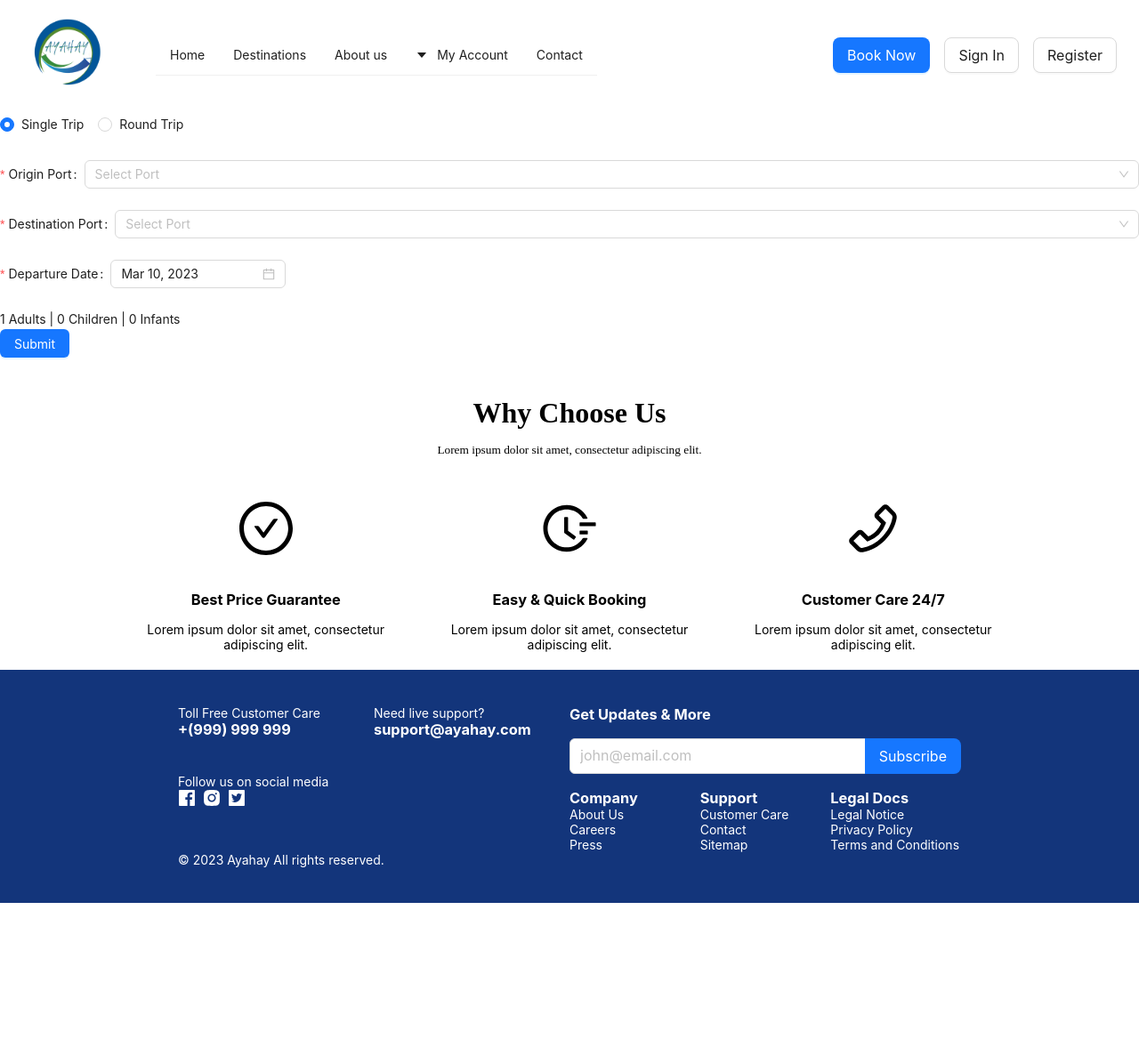
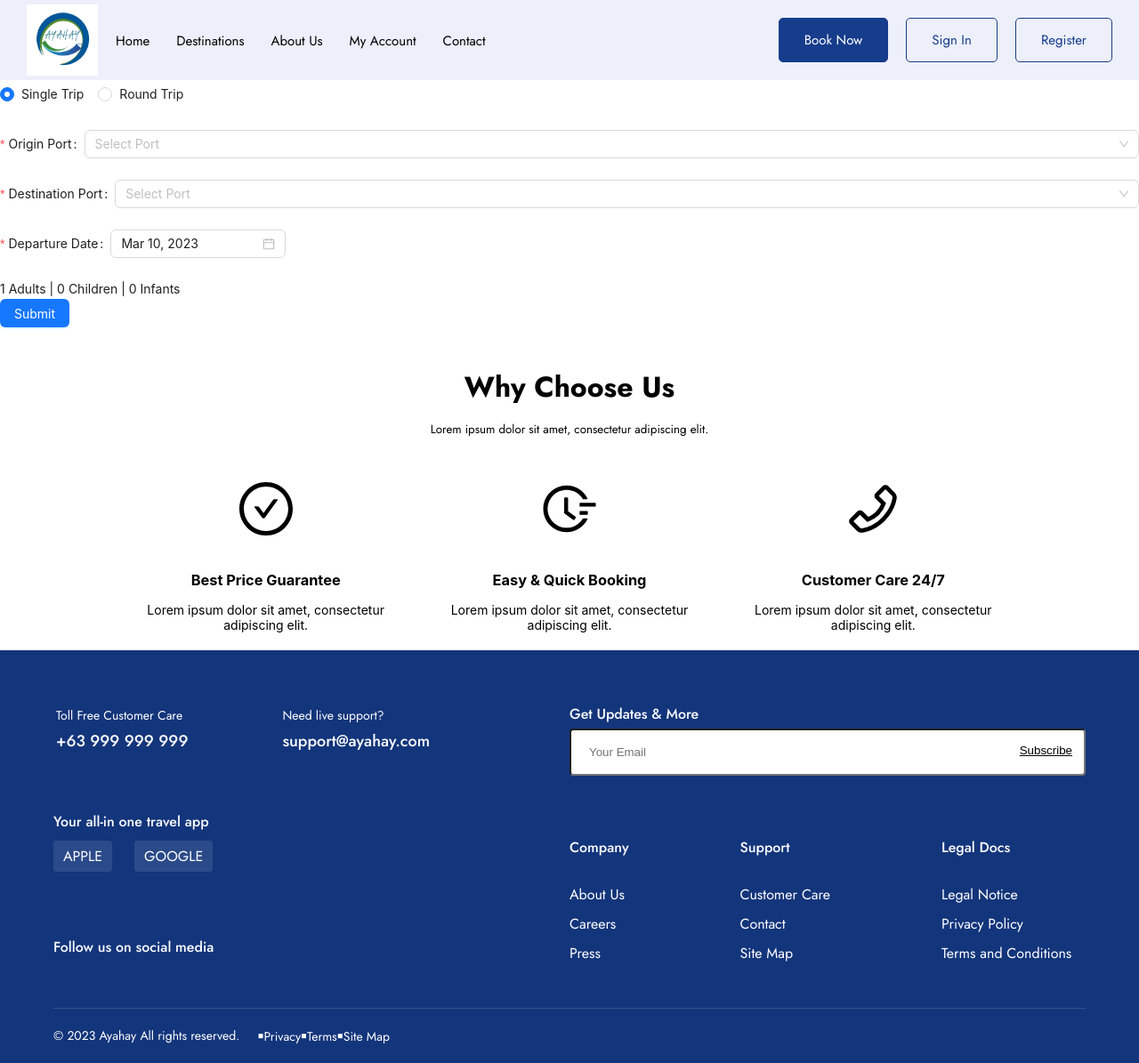
Before and after one commit to ayahayadmin/Ayahay, a Next.js app: page / in a window 1280 px wide. Shown: the whole page at 89% size. Before the commit the page ends 1015 px from the top, so only its background shows below. Built offline with nearby package versions, Linux system fonts and the light colour scheme.

Commit message:
updated header and footer

```diff
--- a/app/layout.tsx
+++ b/app/layout.tsx
@@ -1,6 +1,10 @@
+'use client'
 import './globals.css';
 import Footer from '@/common/components/Footer';
 import Header from '@/common/components/Header';
+import {Jost} from 'next/font/google';
+
+const jost = Jost({subsets: ['latin'], display: 'swap'});
 
 export const metadata = {
   title: 'Ayahay',
@@ -13,7 +17,7 @@ export default function RootLayout({
   children: React.ReactNode;
 }) {
   return (
-    <html lang='en'>
+    <html lang='en' className={jost.className}>
       <body>
         <Header />
         <main>{children}</main>
--- a/common/components/Footer.module.scss
+++ b/common/components/Footer.module.scss
@@ -1,12 +1,133 @@
-$bg_color: #13357b;
-$font_color: #fff;
+.footer {
+  background-color: #13357b;
+  color: #fff;
+  padding: 60px 60px 20px 60px;
+  display: flex;
+  flex-wrap: wrap;
+  justify-content: space-between;
 
-.containerFluid {
-  padding: 40px 200px;
-  background-color: $bg_color;
-  color: $font_color;
-}
+    .cont {
+      display: flex;
+      flex-wrap: wrap;
+      flex: 1 1 50%;
+      gap: 20px 125px;
 
-.icon {
-  font-size: 20px;
-}
+      &:nth-of-type(1) {
+        gap: 25px 100px;
+      }
+
+      .break {
+        flex-basis: 100%;
+        height: 0;
+        }
+
+      .sub-cont {
+
+        .h1 {
+          font-size: 14px;
+          padding: 3px;
+
+          a {
+            font-size: 18px;
+            font-weight: 500;
+            transition: color 0.3s;
+
+            &:hover {
+              color: #3554D1;
+            }
+          }
+        }
+
+        .h2  {
+          font-size: 16px;
+          font-weight: 500;
+        }
+
+        .button {
+          background-color: #2b4a89;
+          border: 1px solid #2b4a89;
+          border-radius: 3px;
+          padding: 5px 10px;
+          margin: 10px 25px 10px 0;
+          display: inline-flex;
+          }
+
+        ul {
+          list-style-type: none;
+          margin-top: 30px;
+
+          li {
+            margin-top: 10px;
+
+            a {
+              transition: 0.3s;
+
+              &:hover {
+                color: #3554D1;
+              }
+            }
+          }
+        }
+      }
+
+      .input-field {
+        position: relative;
+        width: 100%;
+        height: 110px;
+
+        .h2  {
+          font-size: 16px;
+          font-weight: 500;
+        }
+
+        input {
+          border-radius: 4px;
+          outline: none;
+          padding: 17px 20px;
+          margin-top: 5px;
+          width: 100%;
+        }
+
+        button {
+          position: absolute;
+          top: 45px;
+          right: 15px;
+          border: none;
+          background-color: #fff;
+          text-decoration: underline;
+        }
+      }
+    }
+
+    .cont-bottom {
+      font-size: 14px;
+      border-top: 1px solid rgba(255, 255, 255, 0.15);
+      padding-top: 20px;
+      margin-top: 50px;
+      display: flex;
+      flex-basis: 100%;
+      flex-wrap: wrap;
+
+      ul {
+        margin-left: 20px;
+
+        li {
+          display: inline;
+
+          &:before {
+            content: "\ffed";
+            color: #fff;
+
+          }
+
+          a {
+            transition: 0.3s;
+
+            &:hover {
+              color: #3554D1;
+            }
+          }
+        }
+      }
+    }
+  }
--- a/common/components/Footer.tsx
+++ b/common/components/Footer.tsx
@@ -14,89 +14,69 @@ export default function Footer() {
   const onSearch = (value: string) => console.log(value);
 
   return (
-    <footer className={styles.containerFluid}>
-      <Row>
-        <Col span={6}>
-          <Row>
-            <span>Toll Free Customer Care</span>
-          </Row>
-          <Row>
-            <h3>+(999) 999 999</h3>
-          </Row>
-        </Col>
-        <Col span={6}>
-          <Row>
-            <span>Need live support?</span>
-          </Row>
-          <Row>
-            <h3>support@ayahay.com</h3>
-          </Row>
-        </Col>
-        <Col span={12}>
-          <h3>Get Updates & More</h3>
-          <br />
-          <Search
-            placeholder='john@email.com'
-            allowClear
-            enterButton='Subscribe'
-            size='large'
-            onSearch={onSearch}
-          />
-        </Col>
-      </Row>
-      <Row>
-        <Col span={12}>
-          <span>Follow us on social media</span>
-        </Col>
-      </Row>
-      <Row>
-        <Col span={12}>
-          <Space>
-            <FacebookFilled className={styles.icon} />
-            <InstagramFilled className={styles.icon} />
-            <TwitterSquareFilled className={styles.icon} />
-          </Space>
-        </Col>
-        <Col span={4}>
-          <h3>Company</h3>
-          <Row>
-            <a href='/'>About Us</a>
-          </Row>
-          <Row>
-            <a href='/'>Careers</a>
-          </Row>
-          <Row>
-            <a href='/'>Press</a>
-          </Row>
-        </Col>
-        <Col span={4}>
-          <h3>Support</h3>
-          <Row>
-            <a href='/'>Customer Care</a>
-          </Row>
-          <Row>
-            <a href='/'>Contact</a>
-          </Row>
-          <Row>
-            <a href='/'>Sitemap</a>
-          </Row>
-        </Col>
-        <Col span={4}>
-          <h3>Legal Docs</h3>
-          <Row>
-            <a href='/'>Legal Notice</a>
-          </Row>
-          <Row>
-            <a href='/'>Privacy Policy</a>
-          </Row>
-          <Row>
-            <a href='/'>Terms and Conditions</a>
-          </Row>
-        </Col>
-      </Row>
-      <Row>
-        <Col span={24}>© 2023 Ayahay All rights reserved.</Col>
-      </Row>
-    </footer>
-  );
+    <footer className={styles['footer']}>
+      <div className={styles['cont']}>
+        <div className={styles['sub-cont']}>
+          <div className={styles['h1']}>Toll Free Customer Care</div>
+          <div className={styles['h1']}><a href="#">+63 999 999 999</a></div>
+        </div>
+        <div className={styles['sub-cont']}>
+          <div className={styles['h1']}>Need live support?</div>
+          <div className={styles['h1']}><a href="#">support@ayahay.com</a></div>
+        </div>
+        <div className={styles['break']}></div>
+        <div className={styles['sub-cont']}>
+          <div className={styles['h2']}>Your all-in one travel app</div>
+          <div className={styles['button']}>APPLE</div>
+          <div className={styles['button']}>GOOGLE</div>
+        </div>
+        <div className={styles['break']}></div>
+        <div className={styles['sub-cont']}>
+          <div className={styles['h2']}>Follow us on social media</div>
+        </div>
+      </div>
+
+      <div className={styles['cont']}>
+        <div className={styles['input-field']}>
+          <div className={styles['h2']}>Get Updates & More</div>
+          <input type="email" title="email" placeholder="Your Email"></input>
+          <button type="button">Subscribe</button>
+        </div>
+        <div className={styles['break']}></div>
+        <div className={styles['sub-cont']}>
+          <div className={styles['h2']}>Company</div>
+          <ul>
+            <li><a href="#">About Us</a></li>
+            <li><a href="#">Careers</a></li>
+            <li><a href="#">Press</a></li>
+          </ul>
+        </div>
+        <div className={styles['sub-cont']}>
+          <div className={styles['h2']}>Support</div>
+          <ul>
+            <li><a href="#">Customer Care</a></li>
+            <li><a href="#">Contact</a></li>
+            <li><a href="#">Site Map</a></li>
+          </ul>
+        </div>
+        <div className={styles['sub-cont']}>
+          <div className={styles['h2']}>Legal Docs</div>
+          <ul>
+            <li><a href="#">Legal Notice</a></li>
+            <li><a href="#">Privacy Policy</a></li>
+            <li><a href="#">Terms and Conditions</a></li>
+          </ul>
+        </div>
+      </div>
+
+      <div className={styles['cont-bottom']}>
+        <span>© 2023 Ayahay All rights reserved.</span>
+        <ul>
+            <li>Privacy</li>
+            <li>Terms</li>
+            <li>Site Map</li>
+          </ul>
+      </div>
+  </footer>
+  )
 }
--- a/common/components/Header.module.scss
+++ b/common/components/Header.module.scss
@@ -1,22 +1,61 @@
-.containerFluid {
-  padding: 0 15px;
+.nav {
+  height: 90px;
+  position: sticky;
+  background-color: #edf0fb;
+  padding: 30px;
+  display: flex;
+  justify-content: space-between;
+  align-items: center;
+
+  .nav-main, .nav-buttons {
+    display: flex;
+    gap: 20px;
+    align-items: center;
   }
 
-.header {
+  ul {
     display: flex;
-  align-items: center;
-  padding: 10px 10px;
+    gap: 30px;
+    list-style: none;
+
+    li {
+      display: inline;
+    }
   }
 
-.header .logo a {
-  color: #333;
+  a {
+    font-size: 15px;
+    text-decoration: none;
   }
 
-.header .logo a img {
-  width: 100px;
-  margin: 0 50px 0 0;
+  .nav-links {
+    a {
+      color: #000;
+      transition: 0.2s;
+
+      &:hover {
+        color: #3554D1;
+      }
+    }
   }
 
-.buttons {
-  margin-left: auto;
+  .nav-buttons a {
+    background-color: #edf0fb;
+    color: #163c8c;
+    border: 1px solid #163c8c;
+    border-radius: 5px;
+    padding: 13px 28px;
+    transition: background-color 0.2s, border 0.2s;
+
+    &:nth-of-type(1) {
+      background-color: #163c8c;
+      color: #fff;
     }
+
+    &:hover {
+      background-color: #3554D1;
+      border: 1px solid #3554D1;
+      color: #fff;
+    }
+  }
+}
--- a/common/components/Header.tsx
+++ b/common/components/Header.tsx
@@ -1,58 +1,29 @@
 'use client';
 import React from 'react';
-import { CaretDownOutlined } from '@ant-design/icons';
-import type { MenuProps } from 'antd';
-import { Button, Menu, Space } from 'antd';
+import Image from 'next/image';
 import styles from './Header.module.scss';
-
-type MenuItem = Required<MenuProps>['items'][number];
-
-const getItem = (
-  label: React.ReactNode,
-  key: React.Key,
-  icon?: React.ReactNode,
-  children?: MenuItem[],
-  type?: 'group'
-): MenuItem => {
-  return {
-    key,
-    icon,
-    children,
-    label,
-    type,
-  } as MenuItem;
-};
-
-const items: MenuProps['items'] = [
-  getItem('Home', 'home'),
-  getItem('Destinations', 'destinations'),
-  getItem('About us', 'aboutUs'),
-  getItem('My Account', 'myAccount', <CaretDownOutlined />, [
-    getItem('Sub Menu 1', 'subMenu1'),
-    getItem('Sub Menu 2', 'subMenu2'),
-  ]),
-  getItem('Contact', 'contact'),
-];
+import AyahayLogo from '/public/assets/ayahay_logo.png';
 
 export default function Header() {
   return (
-    <nav className={styles.containerFluid}>
-      <div className={styles.header}>
-        <div className={styles.logo}>
-          <a href='https://www.google.com'>
-            <img src='/assets/ayahay_logo.png' alt='Ayahay Logo' />
-          </a>
-        </div>
-        <Menu mode='horizontal' defaultSelectedKeys={['1']} items={items} />
-        <div className={styles.buttons}>
-          <Space size='middle'>
-            <Button type='primary' size='large'>
-              Book Now
-            </Button>
-            <Button size='large'>Sign In</Button>
-            <Button size='large'>Register</Button>
-          </Space>
-        </div>
+    <nav className={styles['nav']}>
+      <div className={styles['nav-main']}>
+        <Image src={AyahayLogo} alt="Ayahay Logo" height={80}/>
+        <span className={styles['nav-links']}>
+          <ul>
+            <li><a href="#">Home</a></li>
+            <li><a href="#">Destinations</a></li>
+            <li><a href="#">About Us</a></li>
+            <li><a href="#">My Account</a></li>
+            <li><a href="#">Contact</a></li>
+          </ul>
+        </span>
+      </div>
+
+      <div className={styles['nav-buttons']}>
+        <a className="button" href="#">Book Now</a>
+        <a className="button" href="#">Sign In</a>
+        <a className="button" href="#">Register</a>
       </div>
     </nav>
   );
```
Lines whose indentation alone changed are shown as unchanged.
